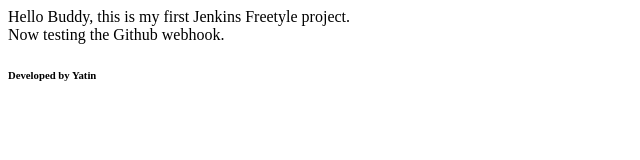
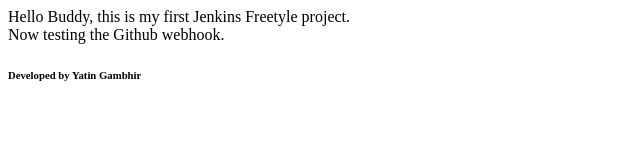
Before and after one commit to Yatingambhir85/jenkins-freestyle, a plain HTML site: page index.html in a window 1280 px wide. Shown: the full height of the page, 0-640 px from the left. Drawn offline with Linux system fonts and the light colour scheme.

Commit message:
Update index.html

```diff
--- a/index.html
+++ b/index.html
@@ -6,7 +6,7 @@
   <br>
   Now testing the Github webhook.
   <br>
-  <h6> Developed by Yatin </h6>
+  <h6> Developed by Yatin Gambhir</h6>
 
 </body>
 </html>
```
